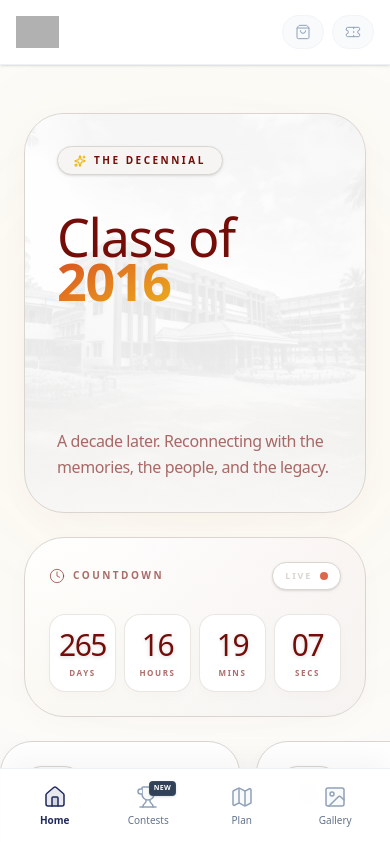
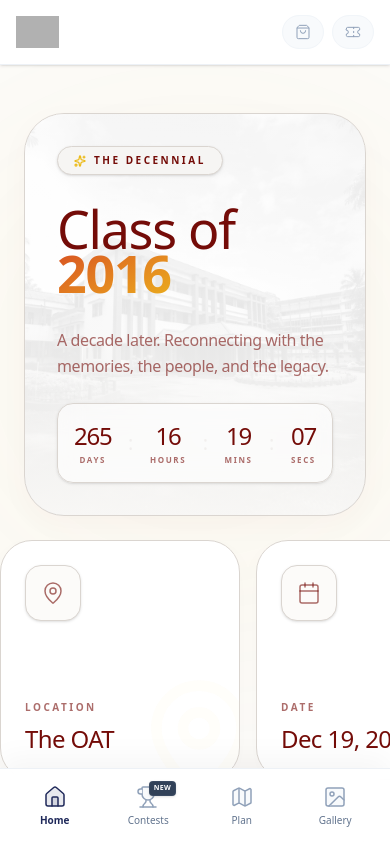
Before and after one commit to mace-2016/alumnimeet, a Next.js app: page / in a window 390 px wide. Shown: the top 842 px of the page. Built offline with nearby package versions, Linux system fonts and the light colour scheme; grey boxes are pictures that could not be loaded; a web font is replaced by a local one.

Commit message:
Update page.tsx

```diff
--- a/app/page.tsx
+++ b/app/page.tsx
@@ -81,7 +81,7 @@ export default function HomePage() {
 
           <div className="relative z-10 h-full flex flex-col justify-between">
             <div>
-              <div className="mb-10 md:mb-12 inline-flex items-center gap-2 rounded-full border border-[var(--border)] bg-[var(--surface-soft)] px-4 py-1.5 text-[10px] font-bold uppercase tracking-[0.25em] text-[var(--text)] shadow-sm">
+              <div className="mb-8 md:mb-12 inline-flex items-center gap-2 rounded-full border border-[var(--border)] bg-[var(--surface-soft)] px-4 py-1.5 text-[10px] font-bold uppercase tracking-[0.25em] text-[var(--text)] shadow-sm">
                 <Sparkles
                   className="h-3 w-3 text-[var(--color-mace-gold)]"
                   strokeWidth={2.5}
@@ -98,15 +98,37 @@ export default function HomePage() {
               </h1>
             </div>
 
-            <p className="max-w-[320px] text-base md:text-lg leading-relaxed font-medium text-[var(--text-muted)] tracking-tight mt-8">
-              A decade later. Reconnecting with the memories, the people, and the
-              legacy.
-            </p>
+            <div className="mt-8">
+              <p className="max-w-[320px] text-base md:text-lg leading-relaxed font-medium text-[var(--text-muted)] tracking-tight">
+                A decade later. Reconnecting with the memories, the people, and the
+                legacy.
+              </p>
+
+              {/* NEW: MOBILE COMPACT TIMER (Hidden on md and up) */}
+              <div className="mt-6 flex w-full items-center justify-between rounded-2xl border border-[var(--border)] bg-white/60 p-4 shadow-sm backdrop-blur-md md:hidden">
+                {timerItems.map((item, idx) => (
+                  <React.Fragment key={idx}>
+                    <div className="flex flex-col items-center justify-center">
+                      <span className="font-serif text-2xl font-medium tabular-nums tracking-tighter text-[var(--color-mace-crimson)]">
+                        {String(item.value).padStart(2, "0")}
+                      </span>
+                      <span className="mt-0.5 text-[8px] font-bold uppercase tracking-[0.2em] text-[var(--text-muted)]">
+                        {item.label}
+                      </span>
+                    </div>
+                    {idx !== timerItems.length - 1 && (
+                      <div className="font-serif text-xl font-light text-[var(--color-mace-stone)]/30">
+                        :
+                      </div>
+                    )}
+                  </React.Fragment>
+                ))}
+              </div>
+            </div>
           </div>
         </div>
-
-        {/* TIMER BLOCK */}
-        <div className="group relative md:col-span-2 bg-gradient-to-br from-white to-[var(--surface-soft)] rounded-[2.5rem] border border-[var(--border)] p-6 md:p-8 lg:p-10 flex flex-col justify-center overflow-hidden shadow-[0_8px_30px_rgba(116,12,8,0.02)] transition-all duration-700 hover:shadow-[0_30px_60px_rgba(116,12,8,0.06)] hover:-translate-y-1.5">
+                {/* TIMER BLOCK (Hidden on mobile, visible on desktop) */}
+        <div className="group relative md:col-span-2 bg-gradient-to-br from-white to-[var(--surface-soft)] rounded-[2.5rem] border border-[var(--border)] p-6 md:p-8 lg:p-10 hidden md:flex flex-col justify-center overflow-hidden shadow-[0_8px_30px_rgba(116,12,8,0.02)] transition-all duration-700 hover:shadow-[0_30px_60px_rgba(116,12,8,0.06)] hover:-translate-y-1.5">
           <div className="absolute top-0 right-0 w-64 h-64 bg-[radial-gradient(circle_at_top_right,var(--color-mace-rust),transparent_70%)] opacity-[0.03]" />
           <div className="absolute bottom-0 left-0 w-64 h-64 bg-[radial-gradient(circle_at_bottom_left,var(--color-mace-gold),transparent_70%)] opacity-[0.03]" />
 
@@ -153,6 +175,8 @@ export default function HomePage() {
             </div>
           </div>
         </div>
+
+
 
         {/* MOBILE CAROUSEL / DESKTOP GRID CONNECTOR */}
         <div className="flex overflow-x-auto gap-4 pb-4 -mx-6 px-6 md:mx-0 md:px-0 md:pb-0 md:contents snap-x snap-mandatory [&::-webkit-scrollbar]:hidden [-ms-overflow-style:none] [scrollbar-width:none]">
```
